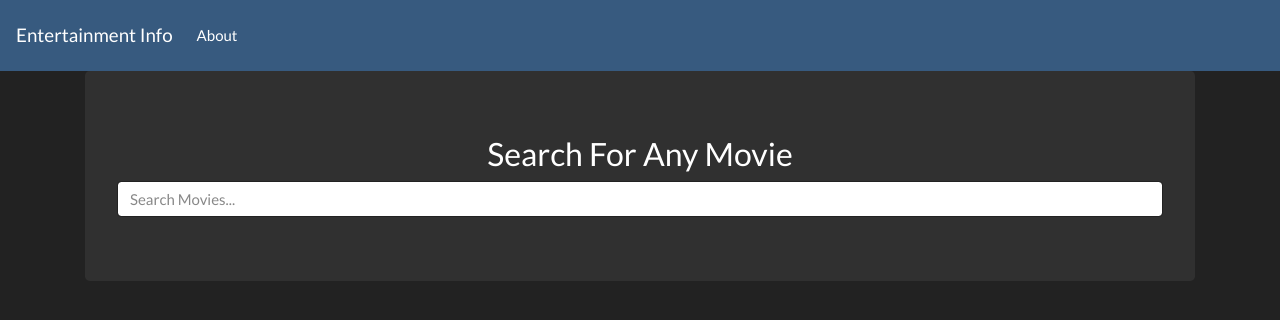
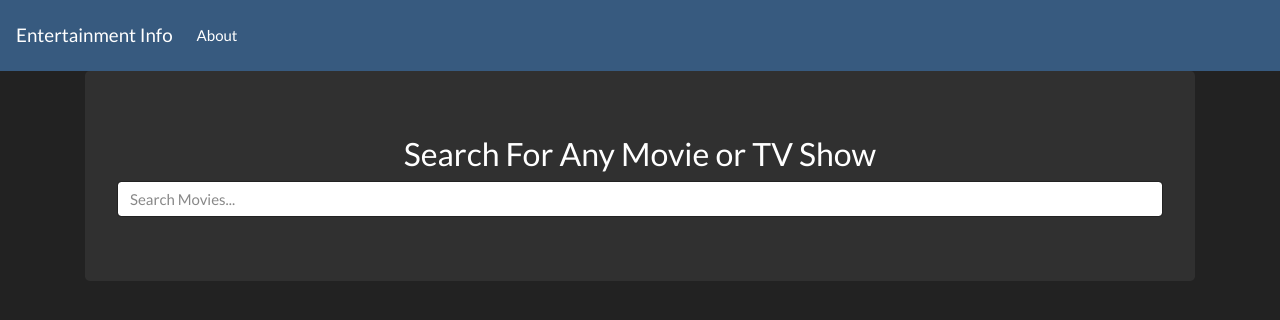
Before and after one commit to aaditgupta21/imdb-scraper, a plain HTML site: page index.html in a window 1280 px wide. Drawn offline with nearby package versions, Linux system fonts and the light colour scheme.

Commit message:
update index

```diff
--- a/index.html
+++ b/index.html
@@ -26,7 +26,7 @@
 
     <div class="container">
         <div class="jumbotron">
-            <h3 class="text-center">Search For Any Movie</h3>
+            <h3 class="text-center">Search For Any Movie or TV Show</h3>
             <form id="searchForm">
                 <input type="text" class="form-control" id="searchText" placeholder="Search Movies...">
             </form>
```
